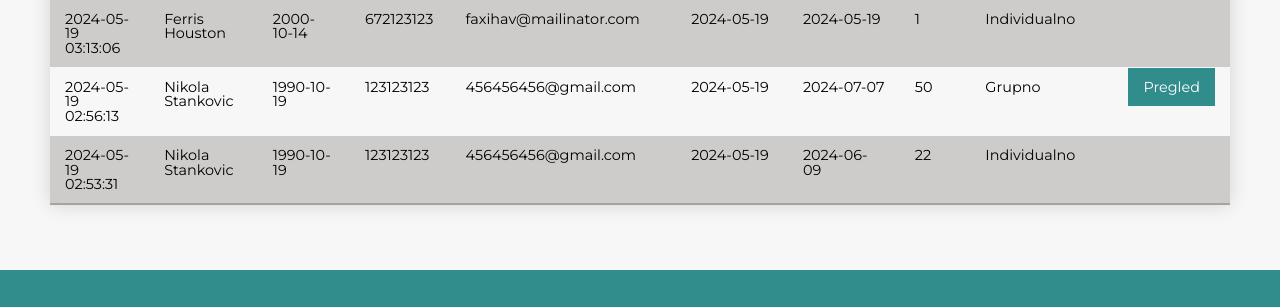
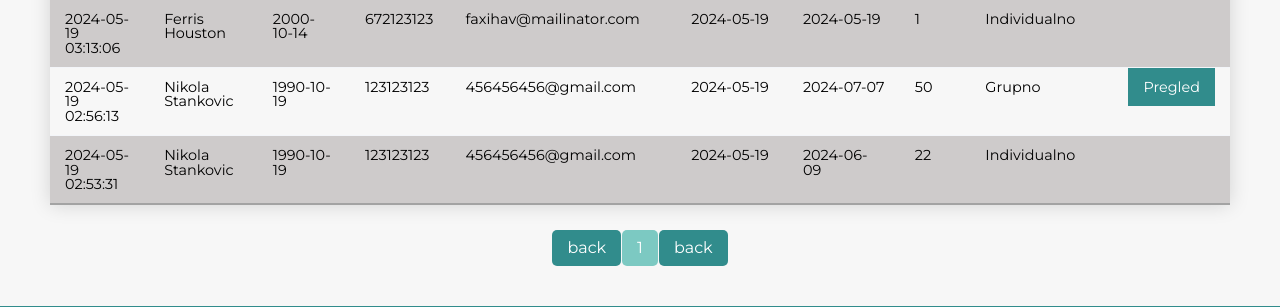
Before and after one commit to jonnywintech/paragraf, a PHP site: page /pregled-polisa.php in a window 1280 px wide. Shown: the part 772-1079 px from the top of the page. Run offline with PHP 8.4, Linux system fonts and the light colour scheme; data comes from the database, SQL or seed files in the repository.

Commit message:
added pagination

```diff
--- a/pregled-polisa.php
+++ b/pregled-polisa.php
@@ -34,6 +34,8 @@
 
     require('./src/partials/header.php');
 
+    define('RECORDS_PER_PAGE', 10);
+
 
     if (isset($_GET['id'])) {
         $polisa_id = $_GET['id'];
@@ -48,14 +50,30 @@
         $nosioc = $connection->prepare($sqlNosioc);
         $nosioc->execute();
         $nosioc = $nosioc->fetchAll(PDO::FETCH_ASSOC);
-    }else {
+    } else {
+
+        $current_page = isset($_GET['page']) ? (int)$_GET['page'] : 1;
+
+        if ($current_page < 1) {
+            $current_page = 1;
+        }
+
+        $offset = ($current_page - 1) * RECORDS_PER_PAGE;
+
         $sql = "SELECT * FROM polise
-            ORDER BY polise.created_at DESC";
+            ORDER BY polise.created_at DESC LIMIT :limit OFFSET :offset ";
 
         $statement = $connection->prepare($sql);
+
+        $statement->bindValue(':limit', RECORDS_PER_PAGE, PDO::PARAM_INT);
+        $statement->bindValue(':offset', $offset, PDO::PARAM_INT);
         $statement->execute();
 
         $results = $statement->fetchAll(PDO::FETCH_ASSOC);
+
+
+        $total_pages_query = $connection->query("SELECT COUNT(*) FROM polise")->fetchColumn();
+        $paginate_amount = (int)ceil($total_pages_query / RECORDS_PER_PAGE);
     }
 
     // display funkcije
@@ -112,6 +130,38 @@
             ";
     }
 
+
+    function printPagination($current_page, $pages)
+    {
+
+        $back = $current_page - 1;
+        $forward = $current_page + 1;
+        // back button
+        echo "<a href='?page=($back)' class='tb__pagination-link tb__pagination-link--back'";
+
+        if ($current_page === 1) {
+            echo "disabled";
+        }
+        echo ">back</a>";
+
+        /// pagination links
+        for ($i = 1; $i < $pages+1; $i++) {
+            if ($i === $current_page) {
+                echo "<a href='?page=$i' class='tb__pagination-link tb_pagination-link--active'>$i</a>";
+            } else {
+                echo "<a href='?page=$i' class='tb__pagination-link'>$i</a>";
+            }
+        }
+        // forward button
+
+        echo "<a href='?page=($forward)' class='tb__pagination-link tb__pagination-link--forward'";
+
+        if ($current_page === $pages) {
+            echo "disabled";
+        }
+        echo ">back</a>";
+    }
+
     ?>
     <main>
         <section class="tb">
@@ -160,7 +210,6 @@
                                 foreach ($results as $result) {
 
                                     printRowNosioc($result);
-
                                 }
                             } else {
 
@@ -168,9 +217,7 @@
                                 foreach ($osiguranici as $osoba) {
 
                                     printRowGrupno($osoba);
-
                                 }
-
                             }
                             ?>
                         </tbody>
@@ -178,6 +225,13 @@
                     <?php
                     if (isset($_GET['id'])) {
                         echo "<a href='pregled-polisa.php' class='btn tb__button tb__button--back'>Nazad</a>";
+                    }
+                    ?>
+                </div>
+                <div class="tb__pagination">
+                    <?php
+                    if (!isset($_GET['id'])) {
+                        printPagination($current_page, $paginate_amount);
                     }
                     ?>
                 </div>
--- a/src/css/table.css
+++ b/src/css/table.css
@@ -112,3 +112,24 @@
 .tb__btn:active {
   transform: scale(0.95);
 }
+
+.tb__pagination {
+  display: flex;
+  flex-wrap: wrap;
+  justify-content: center;
+  align-items: center;
+  gap: 1px;
+}
+
+.tb__pagination-link {
+  text-decoration: none;
+  padding: 10px 15px;
+  color: var(--white);
+  background-color: var(--mediumGb);
+  transition: 0.3s  ease;
+  border-radius: 5px;
+}
+
+.tb_pagination-link--active {
+  background-color: var(--lightGb);
+}
```
Lines whose indentation alone changed are shown as unchanged.
